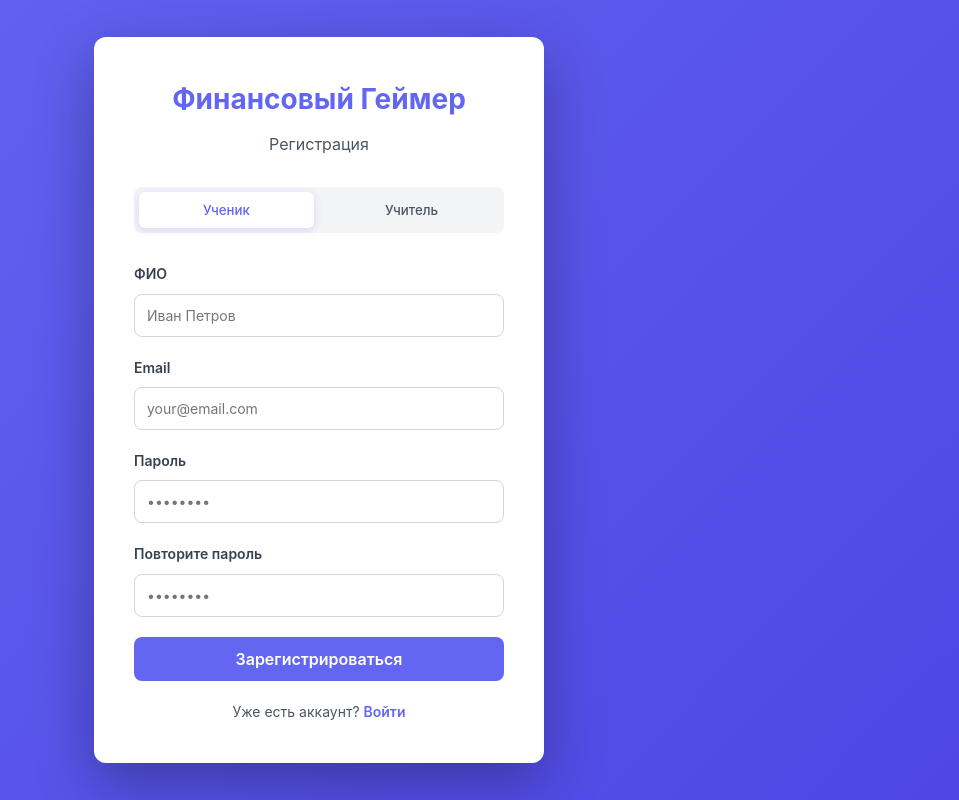
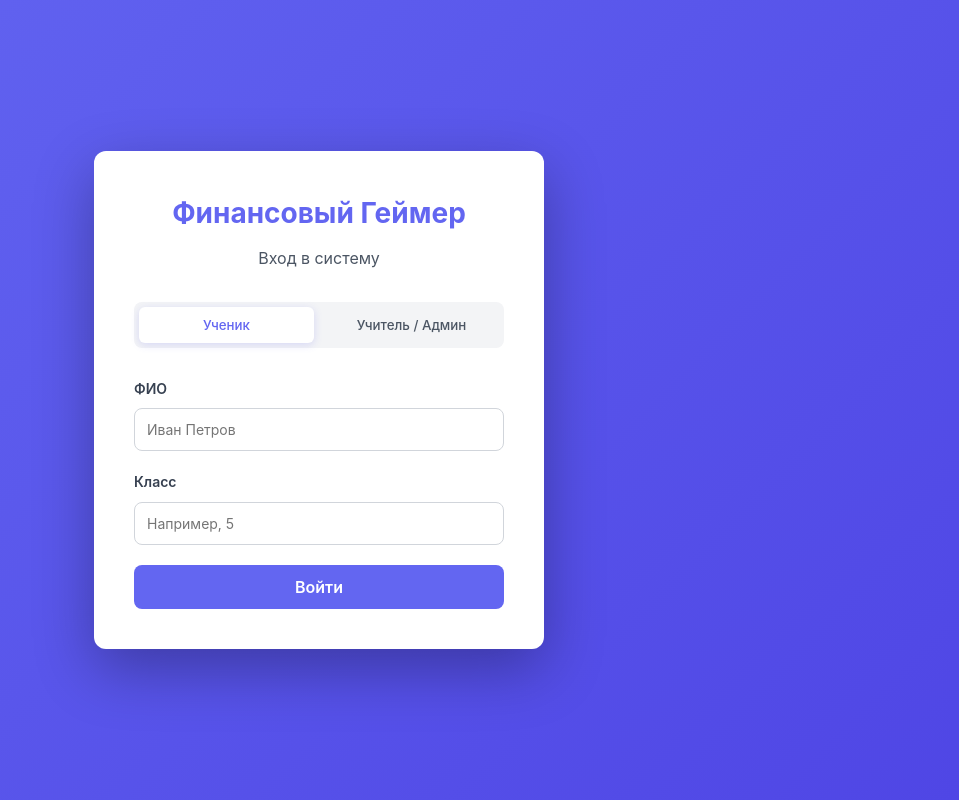
Before and after one commit to aleks-byte770/game3.0, a React (Vite) app: page /register in a window 1280 px wide. Shown: the whole page, without its empty margins (321-1280 px from the left). Built offline with nearby package versions, Linux system fonts and the light colour scheme; no server answers.

Commit message:
Add files via upload

```diff
--- a/src/api/endpoints.ts
+++ b/src/api/endpoints.ts
@@ -1,11 +1,8 @@
 import api from './client'
 
 // Студенты
-export const studentRegister = (name: string, email: string, password: string) =>
-  api.post('/students/register', { name, email, password })
-
-export const studentLogin = (email: string, password: string) =>
-  api.post('/students/login', { email, password })
+export const studentLogin = (name: string, grade: number) =>
+  api.post('/students/login', { name, grade })
 
 export const getStudentProfile = () => api.get('/students/profile')
 export const updateStudentProfile = (data: any) => api.put('/students/profile', data)
@@ -21,9 +18,6 @@ export const getStudentResultsByGrade = (grade: number) =>
   api.get(`/results/student/grade/${grade}`)
 
 // Учителя
-export const teacherRegister = (name: string, email: string, password: string, school?: string) =>
-  api.post('/teachers/register', { name, email, password, school })
-
 export const teacherLogin = (email: string, password: string) =>
   api.post('/teachers/login', { email, password })
 
--- a/src/components/RegisterForm.tsx
+++ b/src/components/RegisterForm.tsx
@@ -1,4 +1,4 @@
-import React, { useState, FC, ChangeEvent, FormEvent } from 'react'
+import React, { useState, FC } from 'react'
 import { useNavigate } from 'react-router-dom'
 import { useAuthStore } from '@store/authStore'
 import * as api from '@api/endpoints'
@@ -12,13 +12,13 @@ export const RegisterForm: FC = () => {
     name: '',
     email: '',
     password: '',
-    confirmPassword: '',
+    grade: '',
   })
   const [userType, setUserType] = useState<'student' | 'teacher'>('student')
   const [error, setError] = useState('')
   const [loading, setLoading] = useState(false)
 
-  const handleChange = (e: React.ChangeEvent<HTMLInputElement>) => {
+  const handleChange = (e: React.ChangeEvent<HTMLInputElement | HTMLSelectElement>) => {
     const { name, value } = e.target
     setFormData((prev) => ({ ...prev, [name]: value }))
   }
@@ -26,39 +26,49 @@ export const RegisterForm: FC = () => {
   const handleSubmit = async (e: React.FormEvent) => {
     e.preventDefault()
     setError('')
-
-    if (formData.password !== formData.confirmPassword) {
-      setError('Пароли не совпадают')
-      return
-    }
-
-    if (formData.password.length < 6) {
-      setError('Пароль должен быть минимум 6 символов')
-      return
-    }
-
     setLoading(true)
 
     try {
-      const response = userType === 'student'
-        ? await api.studentRegister(formData.name, formData.email, formData.password)
-        : await api.teacherRegister(formData.name, formData.email, formData.password)
+      let response
+      if (userType === 'student') {
+        if (!formData.name || !formData.grade) {
+          setError('Пожалуйста, введите ФИО и класс.')
+          setLoading(false)
+          return
+        }
+        response = await api.studentLogin(formData.name, parseInt(formData.grade, 10))
+      } else {
+        // teacher
+        if (!formData.email || !formData.password) {
+          setError('Пожалуйста, введите email и пароль.')
+          setLoading(false)
+          return
+        }
+        response = await api.teacherLogin(formData.email, formData.password)
+      }
 
-      const { user, token } = (response as any).data
-      setUser(user)
+      const { student, teacher, token } = (response as any).data
+
+      const userData = student || teacher
+      setUser(userData)
       setToken(token)
 
+      if (userData.role === 'admin') {
+        navigate('/teacher') // Админ использует панель учителя
+      } else {
         navigate(userType === 'student' ? '/student' : '/teacher')
+      }
     } catch (err: any) {
       if (err.response?.status === 404) {
         const apiUrl = import.meta.env.VITE_API_URL
         let errorMessage = 'Ошибка 404: Бэкенд не найден. Проверьте VITE_API_URL в настройках Vercel.'
         if (apiUrl && (apiUrl.includes('localhost') || apiUrl.includes('127.0.0.1'))) {
-          errorMessage += ' Адрес "localhost" не работает на Vercel. Укажите публичный URL вашего сервера.'
+          errorMessage +=
+            ' Адрес "localhost" не работает на Vercel. Укажите публичный URL вашего сервера.'
         }
         setError(errorMessage)
       } else {
-        setError(err.response?.data?.message || 'Ошибка регистрации')
+        setError(err.response?.data?.error || err.response?.data?.message || 'Ошибка входа')
       }
     } finally {
       setLoading(false)
@@ -69,7 +79,7 @@ export const RegisterForm: FC = () => {
     <div className="auth-container">
       <div className="auth-card">
         <h1>Финансовый Геймер</h1>
-        <p className="subtitle">Регистрация</p>
+        <p className="subtitle">Вход в систему</p>
 
         <div className="user-type-toggle">
           <button
@@ -84,11 +94,13 @@ export const RegisterForm: FC = () => {
             className={`toggle-btn ${userType === 'teacher' ? 'active' : ''}`}
             onClick={() => setUserType('teacher')}
           >
-            Учитель
+            Учитель / Админ
           </button>
         </div>
 
         <form onSubmit={handleSubmit}>
+          {userType === 'student' ? (
+            <>
               <div className="form-group">
                 <label htmlFor="name">ФИО</label>
                 <input
@@ -102,7 +114,24 @@ export const RegisterForm: FC = () => {
                   disabled={loading}
                 />
               </div>
-
+              <div className="form-group">
+                <label htmlFor="grade">Класс</label>
+                <input
+                  id="grade"
+                  type="number"
+                  name="grade"
+                  value={formData.grade}
+                  onChange={handleChange}
+                  placeholder="Например, 5"
+                  required
+                  min="1"
+                  max="11"
+                  disabled={loading}
+                />
+              </div>
+            </>
+          ) : (
+            <>
               <div className="form-group">
                 <label htmlFor="email">Email</label>
                 <input
@@ -111,12 +140,11 @@ export const RegisterForm: FC = () => {
                   name="email"
                   value={formData.email}
                   onChange={handleChange}
-              placeholder="your@email.com"
+                  placeholder="your@email.com или moris"
                   required
                   disabled={loading}
                 />
               </div>
-
               <div className="form-group">
                 <label htmlFor="password">Пароль</label>
                 <input
@@ -130,31 +158,15 @@ export const RegisterForm: FC = () => {
                   disabled={loading}
                 />
               </div>
-
-          <div className="form-group">
-            <label htmlFor="confirmPassword">Повторите пароль</label>
-            <input
-              id="confirmPassword"
-              type="password"
-              name="confirmPassword"
-              value={formData.confirmPassword}
-              onChange={handleChange}
-              placeholder="••••••••"
-              required
-              disabled={loading}
-            />
-          </div>
+            </>
+          )}
 
           {error && <div className="error-message">{error}</div>}
 
           <button type="submit" className="btn btn-primary" disabled={loading}>
-            {loading ? 'Загрузка...' : 'Зарегистрироваться'}
+            {loading ? 'Вход...' : 'Войти'}
           </button>
         </form>
-
-        <p className="auth-link">
-          Уже есть аккаунт? <a href="/login">Войти</a>
-        </p>
       </div>
     </div>
   )
--- a/src/pages/TeacherDashboard.tsx
+++ b/src/pages/TeacherDashboard.tsx
@@ -12,7 +12,7 @@ export const TeacherDashboard: FC = () => {
   const [activeTab, setActiveTab] = useState<'students' | 'results' | 'groups'>('students')
 
   useEffect(() => {
-    if (!user || user.role !== 'teacher') {
+    if (!user || (user.role !== 'teacher' && user.role !== 'admin')) {
       navigate('/login')
       return
     }
```
Also changed, not shown: 2 other files (tests, documents, lock files or other folders). Lines whose indentation alone changed are shown as unchanged.
